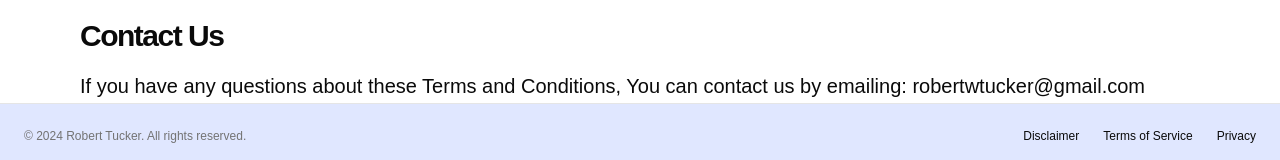
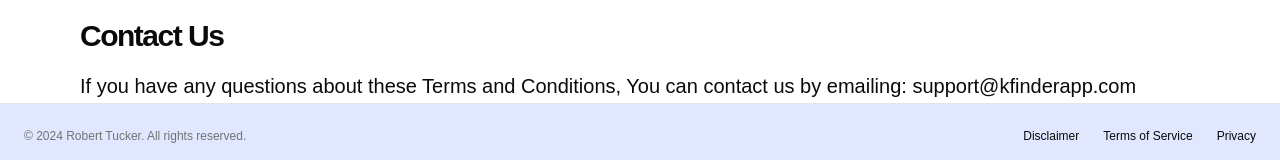
Before and after one commit to robertwtucker/kfinderapp-site, a Next.js app: page /legal/terms in a window 1280 px wide. Shown: the part 4362-4522 px from the top of the page. Built offline with nearby package versions, Linux system fonts and the light colour scheme.

Commit message:
chore: update support email

```diff
--- a/app/legal/disclaimer/page.tsx
+++ b/app/legal/disclaimer/page.tsx
@@ -203,7 +203,7 @@ export default function Page() {
       <h2 className="my-4 text-xl font-bold tracking-tighter sm:text-3xl">Contact Us</h2>
       <p>
         If you have any questions about this Disclaimer, You can contact Us by emailing:
-        robertwtucker@gmail.com
+        support@kfinderapp.com
       </p>
       {/* </section> */}
     </div>
--- a/app/legal/privacy/page.tsx
+++ b/app/legal/privacy/page.tsx
@@ -326,7 +326,7 @@ export default function Page() {
         <h2 className="my-4 text-xl font-bold tracking-tighter sm:text-3xl">Contact Us</h2>
         <p>
           If you have any questions about this Privacy Policy, You can contact Us by emailing:
-          robertwtucker@gmail.com
+          support@kfinderapp.com
         </p>
       </section>
     </div>
--- a/app/legal/terms/page.tsx
+++ b/app/legal/terms/page.tsx
@@ -288,7 +288,7 @@ export default function Page() {
       <h2 className="my-4 text-xl font-bold tracking-tighter sm:text-3xl">Contact Us</h2>
       <p>
         If you have any questions about these Terms and Conditions, You can contact us by emailing:
-        robertwtucker@gmail.com
+        support@kfinderapp.com
       </p>
     </div>
   )
```
